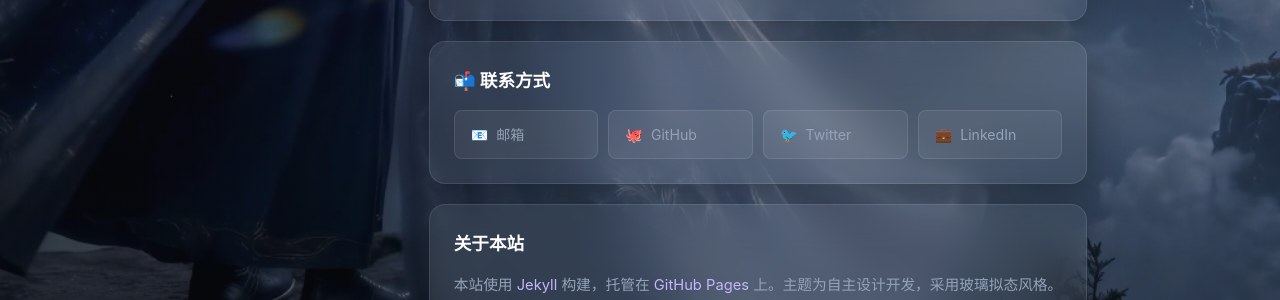
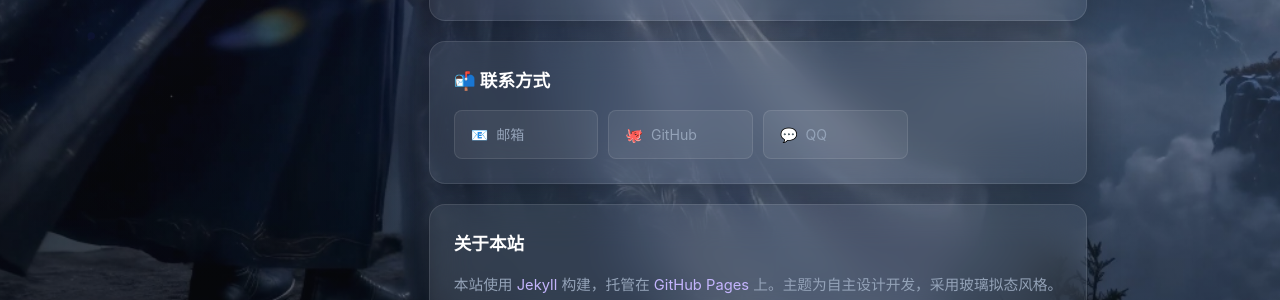
Before and after one commit to W-JOSLIN-X/blog, a Jekyll site: the page built from about.md, in a window 1280 px wide and 1299 px high. Shown: the part 848-1148 px from the top of the window. Built offline with Jekyll 4.4.1, drawn with Linux system fonts in a browser that asks for light colours.

Commit message:
去掉 Twitter/LinkedIn，添加 QQ 联系方式

```diff
--- a/_includes/sidebar.html
+++ b/_includes/sidebar.html
@@ -23,8 +23,7 @@
   <div class="profile-social">
     <a href="https://github.com/haop11" target="_blank" title="GitHub">🐙</a>
     <a href="mailto:{{ site.email }}" title="邮箱">📧</a>
-    <a href="#" title="Twitter">🐦</a>
-    <a href="#" title="RSS">📡</a>
+    <a href="#" title="QQ" onclick="alert('QQ: 3044779172');return false;">💬</a>
   </div>
 </div>
 
--- a/about.md
+++ b/about.md
@@ -69,8 +69,7 @@ title: 关于
     <div class="contact-grid">
       <a href="mailto:{{ site.email }}" class="contact-item"><span>📧</span> 邮箱</a>
       <a href="https://github.com/haop11" target="_blank" class="contact-item"><span>🐙</span> GitHub</a>
-      <a href="#" class="contact-item"><span>🐦</span> Twitter</a>
-      <a href="#" class="contact-item"><span>💼</span> LinkedIn</a>
+      <a href="#" class="contact-item" onclick="alert('QQ: 3044779172');return false;"><span>💬</span> QQ</a>
     </div>
   </div>
 
```
